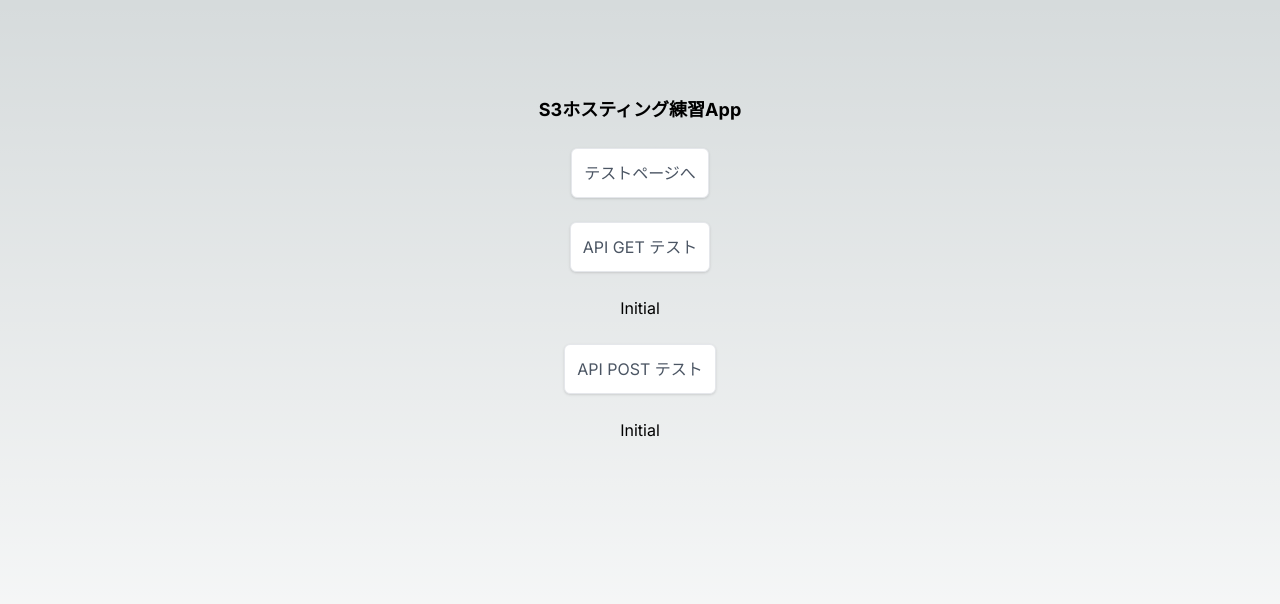
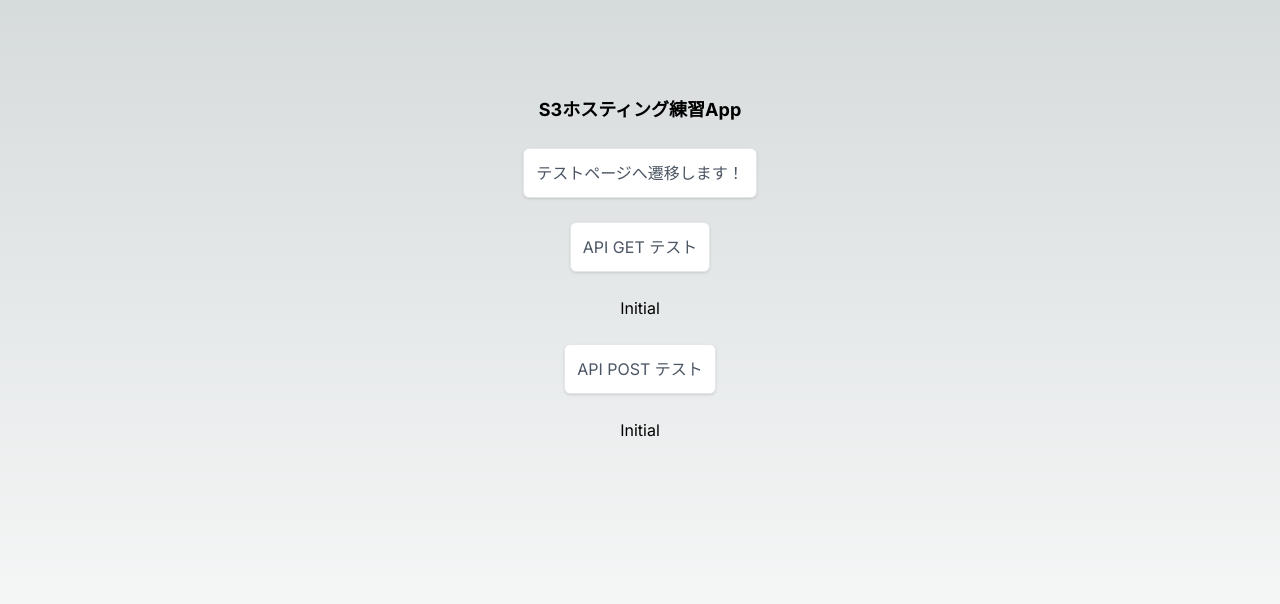
Before and after one commit to Takuty-a11y/next-s3-test, a Next.js app: page / in a window 1280 px wide. Shown: the top 604 px of the page. Built offline with nearby package versions, Linux system fonts and the light colour scheme.

Commit message:
update: change text

```diff
--- a/src/pages/index.tsx
+++ b/src/pages/index.tsx
@@ -41,7 +41,7 @@ export default function Home() {
         className="bg-white rounded-md p-3 text-gray-600 border shadow my-3"
         onClick={handleClick}
       >
-        テストページへ
+        テストページへ遷移します！
       </button>
       <button
         type="button"
```
